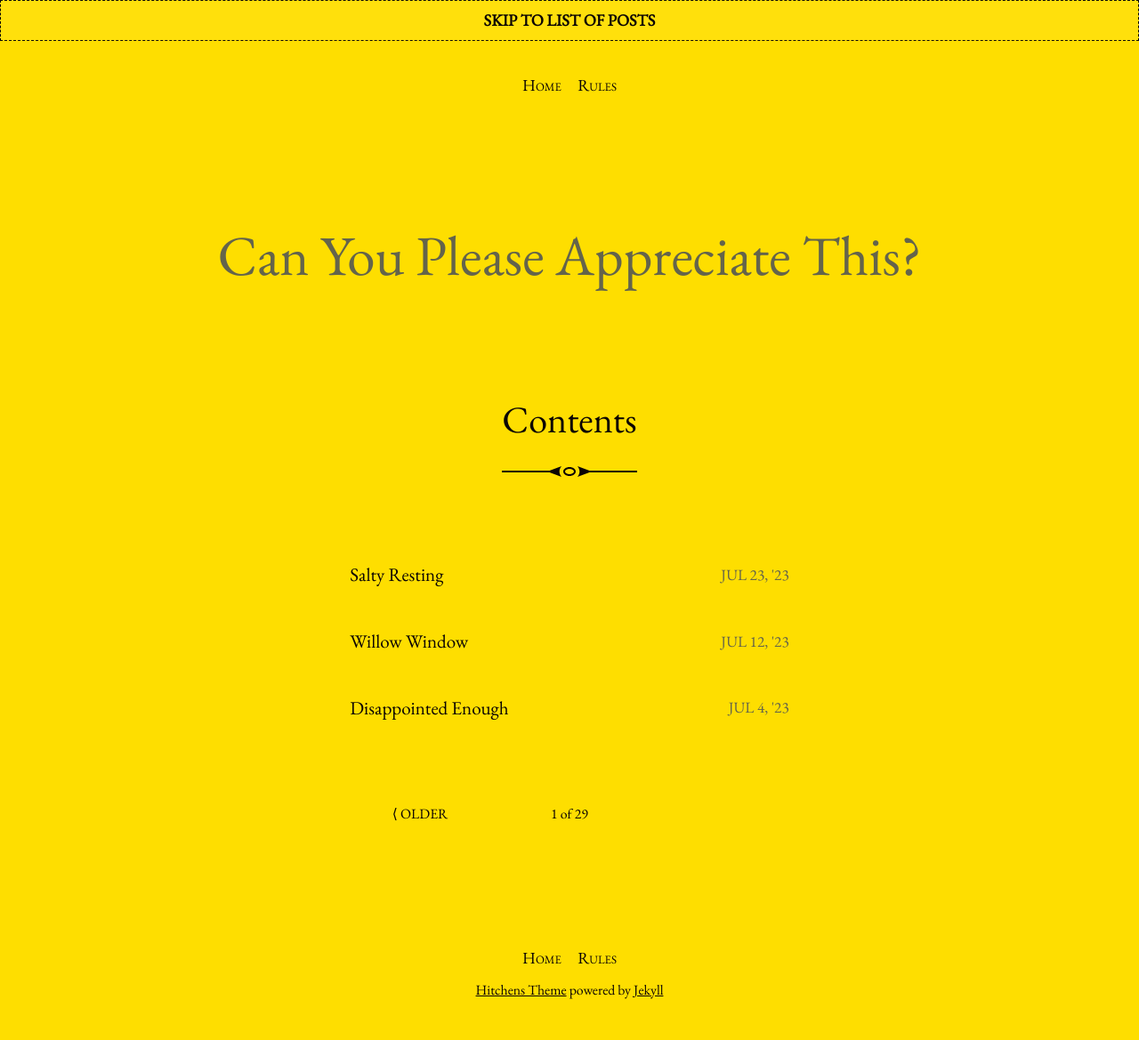
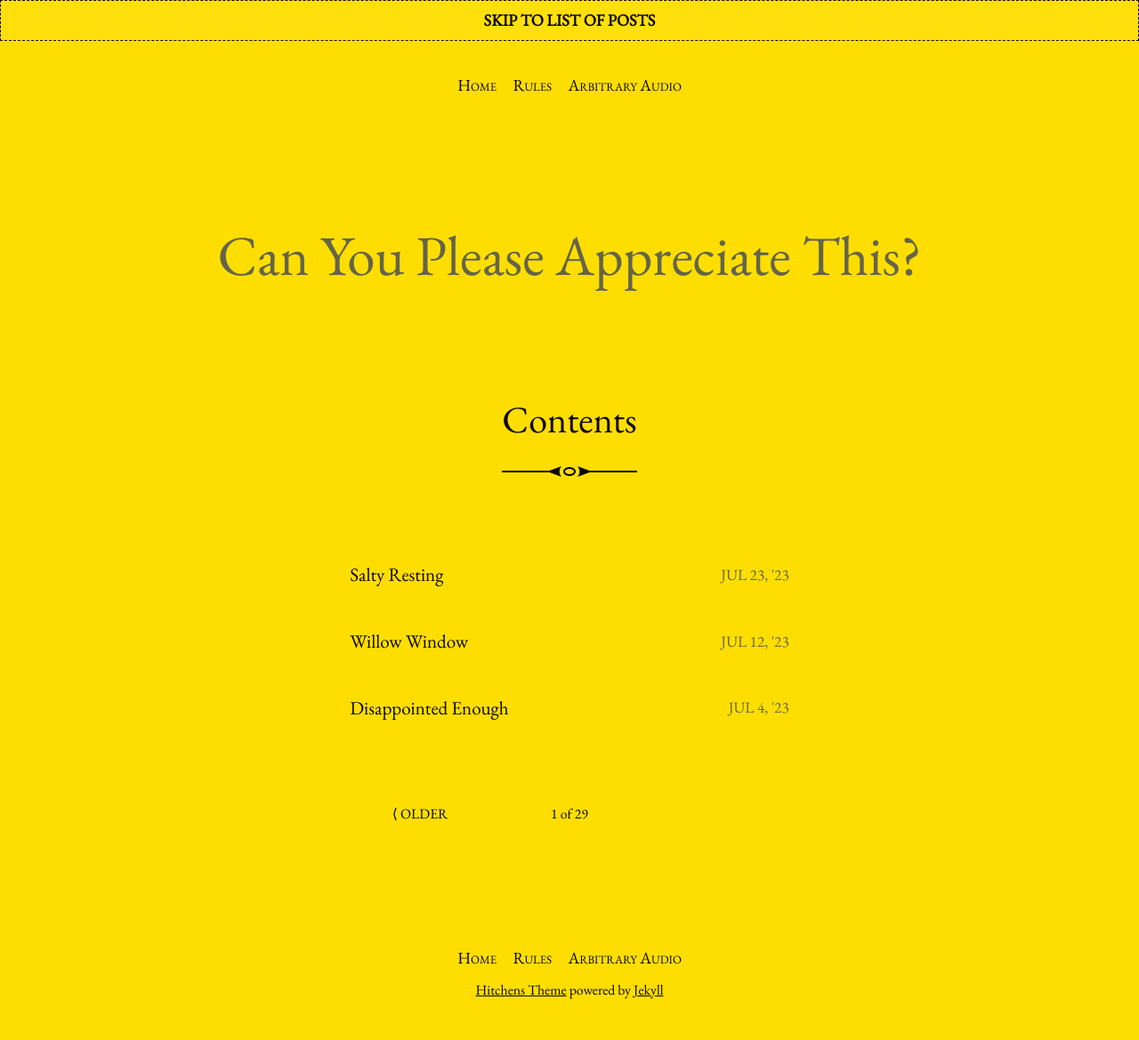
Before and after one commit to zenna/canyoupleaseappreciatethis, a Jekyll site: the page built from index.html, in a window 1280 px wide. Shown: the whole page at 89% size. Built offline with Jekyll 4.4.1, drawn with Linux system fonts in a browser that asks for light colours; the list of posts is cut into pages by our own code.

Commit message:
Update menu.yml

```diff
--- a/_data/menu.yml
+++ b/_data/menu.yml
@@ -1,2 +1,5 @@
 - title: Rules
   url: /rules.html
+
+- title: Arbitrary Audio
+  url: /arbitrary_audio.html
```
